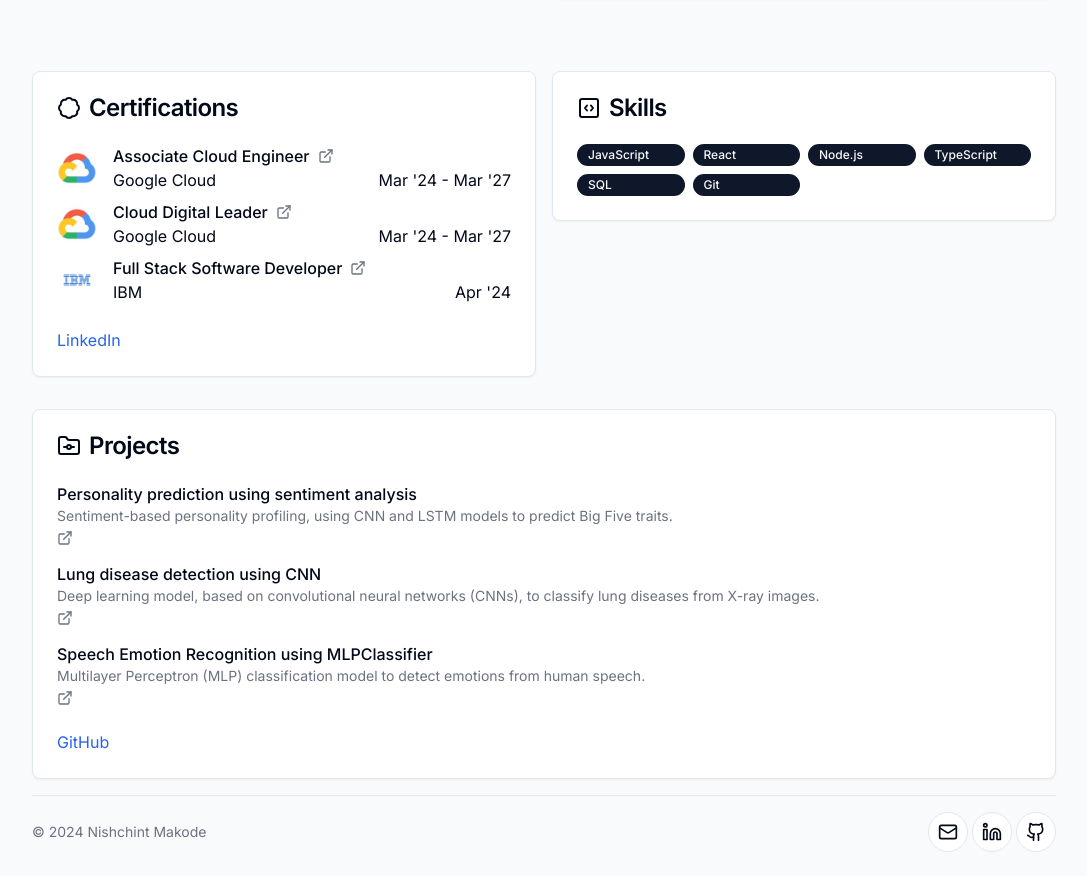
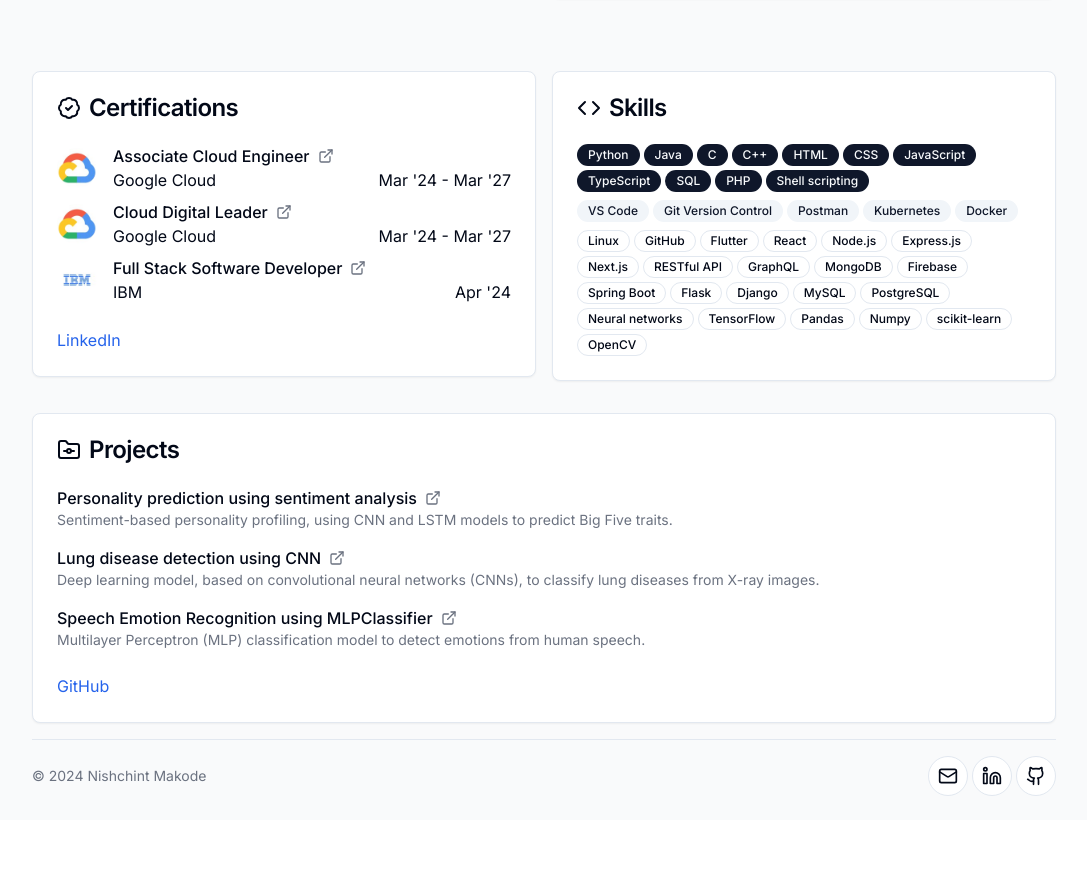
Before and after one commit to nishchintmakode/portfolio-web, a Next.js app: page / in a window 1280 px wide. Shown: the part 1037-1913 px from the top of the page, without its empty margins (96-1183 px from the left). After the commit the page ends 1857 px from the top, so only its background shows below. Built offline with nearby package versions, Linux system fonts and the light colour scheme.

Commit message:
Changes to Skill and Project cards

```diff
--- a/src/components/Projects.tsx
+++ b/src/components/Projects.tsx
@@ -25,43 +25,55 @@ const Projects = () => {
         <CardContent className="grid grid-cols-1 gap-4">
           <div className="flex items-center gap-4">
             <div>
-              <div className="font-medium">
+              <div className="flex items-center font-medium">
                 Personality prediction using sentiment analysis
+                <Link
+                  href={
+                    "https://github.com/nishchintmakode/personality_prediction_with_sentiment_analysis"
+                  }
+                >
+                  <ExternalLink className="w-4 h-4 ml-2 text-gray-500 dark:text-gray-400" />
+                </Link>
               </div>
               <div className="text-sm text-gray-500 dark:text-gray-400">
                 Sentiment-based personality profiling, using CNN and LSTM models
                 to predict Big Five traits.
               </div>
-              <div className="flex items-center gap-1 mt-1">
-                <ExternalLink className="w-4 h-4 text-gray-500 dark:text-gray-400" />
+            </div>
+          </div>
+          <div className="flex items-center gap-4">
+            <div>
+              <div className="flex items-center font-medium">
+                Lung disease detection using CNN
+                <Link
+                  href={
+                    "https://github.com/nishchintmakode/lung_disease_detection_cnn"
+                  }
+                >
+                  <ExternalLink className="w-4 h-4 ml-2 text-gray-500 dark:text-gray-400" />
+                </Link>
+              </div>
+              <div className="text-sm text-gray-500 dark:text-gray-400">
+                Deep learning model, based on convolutional neural networks
+                (CNNs), to classify lung diseases from X-ray images.
               </div>
             </div>
           </div>
           <div className="flex items-center gap-4">
             <div>
-              <div className="font-medium">
-                Lung disease detection using CNN
-              </div>
-              <div className="text-sm text-gray-500 dark:text-gray-400">
-                Deep learning model, based on convolutional neural networks
-                (CNNs), to classify lung diseases from X-ray images.
-              </div>
-              <div className="flex items-center gap-1 mt-1">
-                <ExternalLink className="w-4 h-4 text-gray-500 dark:text-gray-400" />
-              </div>
-            </div>
-          </div>
-          <div className="flex items-center gap-4">
-            <div>
-              <div className="font-medium">
+              <div className="flex items-center font-medium">
                 Speech Emotion Recognition using MLPClassifier
+                <Link
+                  href={
+                    "https://github.com/nishchintmakode/speech_emotion_recognition"
+                  }
+                >
+                  <ExternalLink className="w-4 h-4 ml-2 text-gray-500 dark:text-gray-400" />
+                </Link>
               </div>
               <div className="text-sm text-gray-500 dark:text-gray-400">
                 Multilayer Perceptron (MLP) classification model to detect
                 emotions from human speech.
-              </div>
-              <div className="flex items-center gap-1 mt-1">
-                <ExternalLink className="w-4 h-4 text-gray-500 dark:text-gray-400" />
               </div>
             </div>
           </div>
--- a/src/components/qualifications/certifications.tsx
+++ b/src/components/qualifications/certifications.tsx
@@ -7,7 +7,7 @@ import {
   CardContent,
   CardFooter,
 } from "../ui/card";
-import { Badge } from "lucide-react";
+import { BadgeCheck } from "lucide-react";
 import { Avatar, AvatarImage, AvatarFallback } from "../ui/avatar";
 import { ExternalLink } from "lucide-react";
 import { Separator } from "../ui/separator";
@@ -19,7 +19,7 @@ const Certifications = () => {
         <CardHeader>
           <CardTitle>
             <div className="flex items-center">
-              <Badge className="mr-2" />
+              <BadgeCheck className="mr-2" />
               Certifications
             </div>
           </CardTitle>
--- a/src/components/qualifications/skills.tsx
+++ b/src/components/qualifications/skills.tsx
@@ -8,7 +8,7 @@ import {
   CardFooter,
 } from "../ui/card";
 import { Badge } from "../ui/badge";
-import { SquareCode } from "lucide-react";
+import { Code } from "lucide-react";
 
 const Skills = () => {
   return (
@@ -17,20 +17,33 @@ const Skills = () => {
         <CardHeader>
           <CardTitle>
             <div className="flex items-center">
-              <SquareCode className="mr-2" />
+              <Code className="mr-2" />
               Skills
             </div>
           </CardTitle>
         </CardHeader>
-        <CardContent className="grid grid-cols-4 gap-2">
+        <CardContent className="flex flex-wrap flex-row justify-center gap-2 md:justify-start">
+          <div className="flex flex-wrap flex-row justify-center gap-1 md:justify-start">
+            <Badge className="flex items-center gap-2">
+              <div className="font-medium">Python</div>
+            </Badge>
+            <Badge className="flex items-center gap-2">
+              <div className="font-medium">Java</div>
+            </Badge>
+            <Badge className="flex items-center gap-2">
+              <div className="font-medium">C</div>
+            </Badge>
+            <Badge className="flex items-center gap-2">
+              <div className="font-medium">C++</div>
+            </Badge>
+            <Badge className="flex items-center gap-2">
+              <div className="font-medium">HTML</div>
+            </Badge>
+            <Badge className="flex items-center gap-2">
+              <div className="font-medium">CSS</div>
+            </Badge>
             <Badge className="flex items-center gap-2">
               <div className="font-medium">JavaScript</div>
-          </Badge>
-          <Badge className="flex items-center gap-2">
-            <div className="font-medium">React</div>
-          </Badge>
-          <Badge className="flex items-center gap-2">
-            <div className="font-medium">Node.js</div>
             </Badge>
             <Badge className="flex items-center gap-2">
               <div className="font-medium">TypeScript</div>
@@ -39,8 +52,97 @@ const Skills = () => {
               <div className="font-medium">SQL</div>
             </Badge>
             <Badge className="flex items-center gap-2">
-            <div className="font-medium">Git</div>
+              <div className="font-medium">PHP</div>
             </Badge>
+            <Badge className="flex items-center gap-2">
+              <div className="font-medium">Shell scripting</div>
+            </Badge>
+          </div>
+          <div className="flex flex-wrap flex-row justify-center gap-1 md:justify-start">
+            <Badge variant="secondary" className="flex items-center gap-2">
+              <div className="font-medium">VS Code</div>
+            </Badge>
+            <Badge variant="secondary" className="flex items-center gap-2">
+              <div className="font-medium">Git Version Control</div>
+            </Badge>
+            <Badge variant="secondary" className="flex items-center gap-2">
+              <div className="font-medium">Postman</div>
+            </Badge>
+            <Badge variant="secondary" className="flex items-center gap-2">
+              <div className="font-medium">Kubernetes</div>
+            </Badge>
+            <Badge variant="secondary" className="flex items-center gap-2">
+              <div className="font-medium">Docker</div>
+            </Badge>
+          </div>
+          <div className="flex flex-wrap flex-row justify-center gap-1 md:justify-start">
+            <Badge variant="outline" className="flex items-center gap-2">
+              <div className="font-medium">Linux</div>
+            </Badge>
+            <Badge variant="outline" className="flex items-center gap-2">
+              <div className="font-medium">GitHub</div>
+            </Badge>
+            <Badge variant="outline" className="flex items-center gap-2">
+              <div className="font-medium">Flutter</div>
+            </Badge>
+            <Badge variant="outline" className="flex items-center gap-2">
+              <div className="font-medium">React</div>
+            </Badge>
+            <Badge variant="outline" className="flex items-center gap-2">
+              <div className="font-medium">Node.js</div>
+            </Badge>
+            <Badge variant="outline" className="flex items-center gap-2">
+              <div className="font-medium">Express.js</div>
+            </Badge>
+            <Badge variant="outline" className="flex items-center gap-2">
+              <div className="font-medium">Next.js</div>
+            </Badge>
+            <Badge variant="outline" className="flex items-center gap-2">
+              <div className="font-medium">RESTful API</div>
+            </Badge>
+            <Badge variant="outline" className="flex items-center gap-2">
+              <div className="font-medium">GraphQL</div>
+            </Badge>
+            <Badge variant="outline" className="flex items-center gap-2">
+              <div className="font-medium">MongoDB</div>
+            </Badge>
+            <Badge variant="outline" className="flex items-center gap-2">
+              <div className="font-medium">Firebase</div>
+            </Badge>
+            <Badge variant="outline" className="flex items-center gap-2">
+              <div className="font-medium">Spring Boot</div>
+            </Badge>
+            <Badge variant="outline" className="flex items-center gap-2">
+              <div className="font-medium">Flask</div>
+            </Badge>
+            <Badge variant="outline" className="flex items-center gap-2">
+              <div className="font-medium">Django</div>
+            </Badge>
+            <Badge variant="outline" className="flex items-center gap-2">
+              <div className="font-medium">MySQL</div>
+            </Badge>
+            <Badge variant="outline" className="flex items-center gap-2">
+              <div className="font-medium">PostgreSQL</div>
+            </Badge>
+            <Badge variant="outline" className="flex items-center gap-2">
+              <div className="font-medium">Neural networks</div>
+            </Badge>
+            <Badge variant="outline" className="flex items-center gap-2">
+              <div className="font-medium">TensorFlow</div>
+            </Badge>
+            <Badge variant="outline" className="flex items-center gap-2">
+              <div className="font-medium">Pandas</div>
+            </Badge>
+            <Badge variant="outline" className="flex items-center gap-2">
+              <div className="font-medium">Numpy</div>
+            </Badge>
+            <Badge variant="outline" className="flex items-center gap-2">
+              <div className="font-medium">scikit-learn</div>
+            </Badge>
+            <Badge variant="outline" className="flex items-center gap-2">
+              <div className="font-medium">OpenCV</div>
+            </Badge>
+          </div>
         </CardContent>
       </Card>
     </div>
```
Lines whose indentation alone changed are shown as unchanged.
